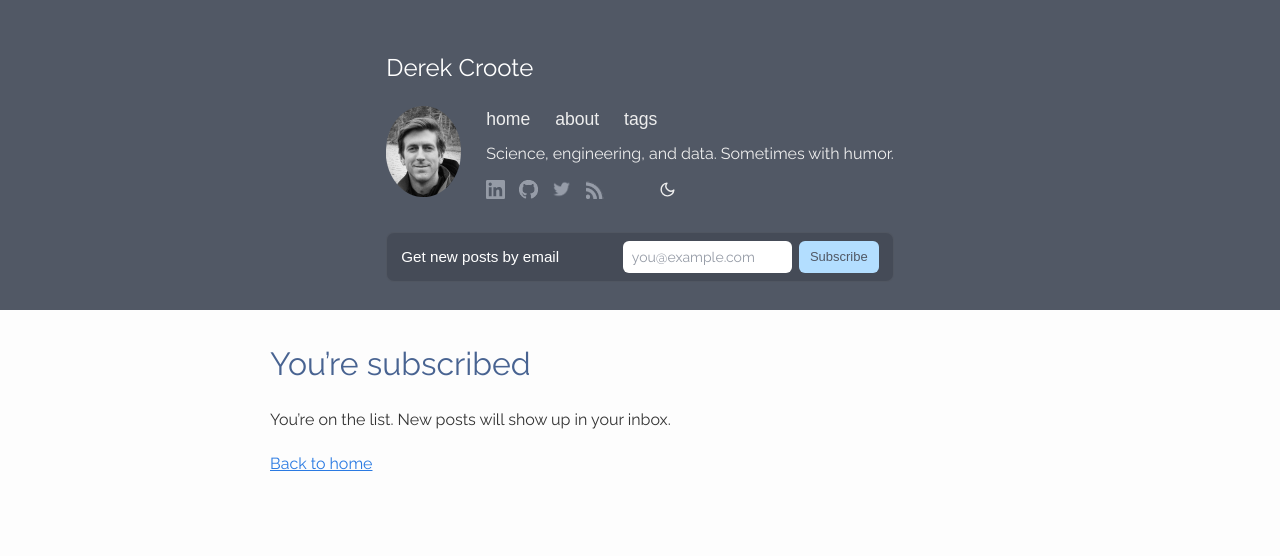
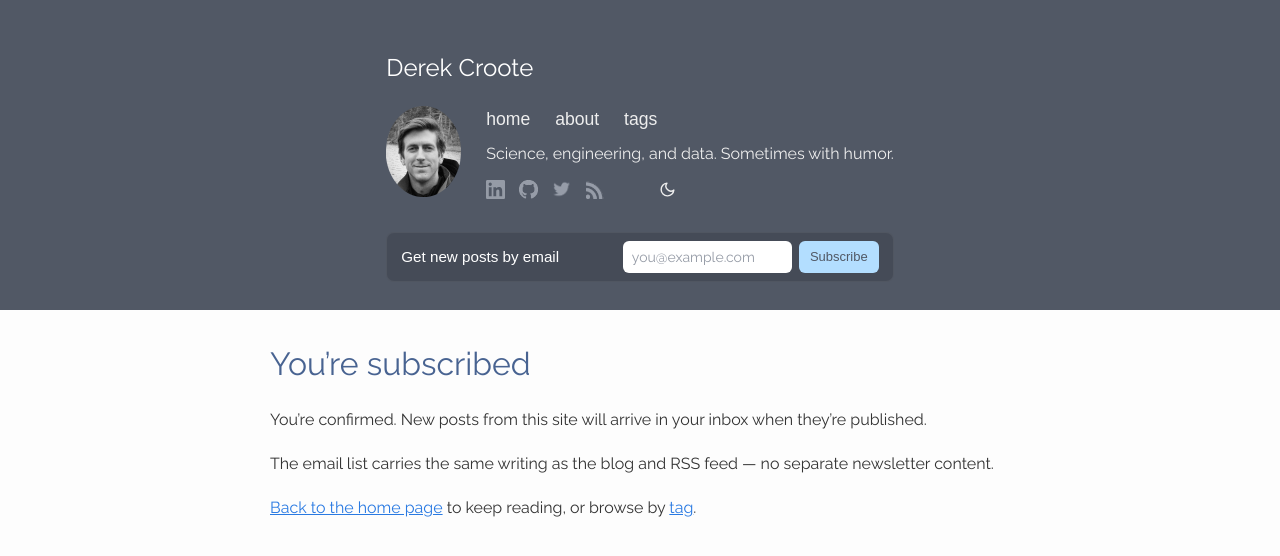
Before and after one commit to dcroote/dcroote.github.io, a Jekyll site: the page built from confirmed.md, in a window 1280 px wide. Shown: the top 556 px of the page. Built offline with Jekyll 4.4.1, drawn with Linux system fonts in a browser that asks for light colours.

Commit message:
Polish subscribe thank-you pages and keep them out of search
Expand /subscribed/ and /confirmed/ to match the site’s page prose,
exclude them from the sitemap, add noindex, and disallow them in
robots.txt.

Co-authored-by: Derek Croote <dcroote@users.noreply.github.com>

```diff
--- a/_includes/head.html
+++ b/_includes/head.html
@@ -55,5 +55,8 @@
   <link href="{{ site.baseurl }}/css/prism.css" rel="stylesheet" />
   {% endif %}
   <script src="https://analytics.ahrefs.com/analytics.js" data-key="d1KzBf0paHx1wk+Q2tKKFw" async></script>
+  {% if page.noindex %}
+  <meta name="robots" content="noindex, follow" />
+  {% endif %}
   {% seo %}
 </head>
--- a/confirmed.md
+++ b/confirmed.md
@@ -3,8 +3,12 @@ layout: page
 title: You’re subscribed
 description: Your email subscription is confirmed.
 permalink: /confirmed/
+sitemap: false
+noindex: true
 ---
 
-You’re on the list. New posts will show up in your inbox.
+<p>You’re confirmed. New posts from this site will arrive in your inbox when they’re published.</p>
 
-[Back to home](/)
+<p>The email list carries the same writing as the blog and RSS feed — no separate newsletter content.</p>
+
+<p><a href="/">Back to the home page</a> to keep reading, or browse by <a href="/tags/">tag</a>.</p>
--- a/robots.txt
+++ b/robots.txt
@@ -1,4 +1,6 @@
 User-agent: *
 Disallow: /supabase/
+Disallow: /subscribed/
+Disallow: /confirmed/
 
 Sitemap: https://www.derekcroote.com/sitemap.xml
```
Also changed, not shown: subscribed.md (+8 -2 lines).
